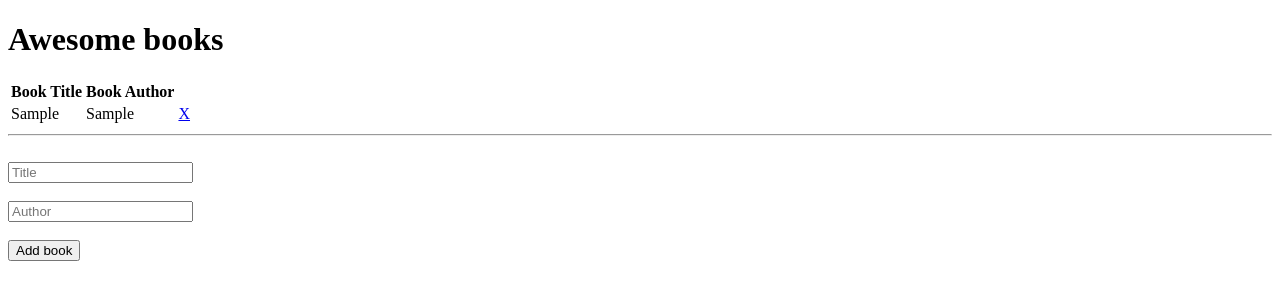
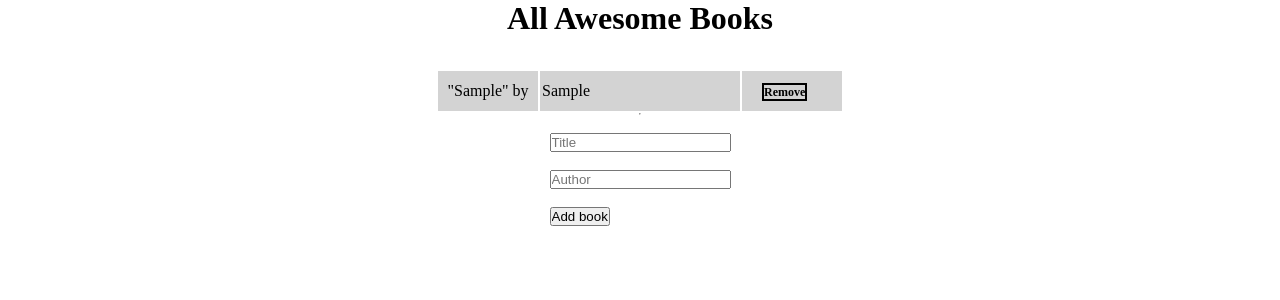
Before and after one commit to Nedramrez/refactor, a plain HTML site: page index.html in a window 1280 px wide. Both pictures are taken after typing "Sample", "Sample" into the empty fields and a click on the input "Add book". Drawn offline with Linux system fonts and the light colour scheme.

Commit message:
Added styling

```diff
--- a/index.html
+++ b/index.html
@@ -5,16 +5,17 @@
     <meta http-equiv="X-UA-Compatible" content="IE=edge">
     <meta name="viewport" content="width=device-width, initial-scale=1.0">
     <title>Awesome books</title>
+    <link rel="stylesheet" href="style.css">
   </head>
   <body>
-    <h1>Awesome books</h1>
+    <h1>All Awesome Books</h1>
     <section>
       <table>
         <thead>
           <tr>
-            <th>Book Title</th>
+            <!-- <th>Book Title</th>
             <th>Book Author</th>
-            <th></th>
+            <th></th> -->
           </tr>
         </thead>
         <tbody id= "books-list"></tbody>
--- a/script.js
+++ b/script.js
@@ -20,9 +20,9 @@ class Display {
     const row = document.createElement('tr');
 
     row.innerHTML = `
-      <td>${book.title}</td>
-      <td>${book.author}</td>
-      <td><a href="#" class="delete">X</a></td>
+      <td id="col1">"${book.title}" by</td>
+      <td id="col2">${book.author}</td>
+      <td id="col3"><a href="#" class="delete">Remove</a></td>
     `;
 
     list.appendChild(row);
--- a/style.css
+++ b/style.css
@@ -3,3 +3,48 @@
   padding: 0;
   box-sizing: border-box;
 }
+
+body {
+  display: flex;
+  flex-direction: column;
+  align-items: center;
+  width: 100vw;
+}
+
+h1 {
+  padding-bottom: 30px;
+}
+
+tr {
+  background-color: lightgrey;
+}
+
+td {
+  height: 40px;
+}
+
+#col1 {
+  width: 100px;
+  text-align: center;
+ }
+
+#col2 {
+ width: 200px;
+ padding-left: 2px;
+}
+
+#col3 {
+  width: 100px;
+}
+
+#col3 .delete {
+  border: 2px solid black;
+  margin-left: 20px;
+}
+
+#col3 a {
+  text-decoration: none;
+  color: black;
+  font-weight: 600;
+  font-size: 12px;
+}
```
